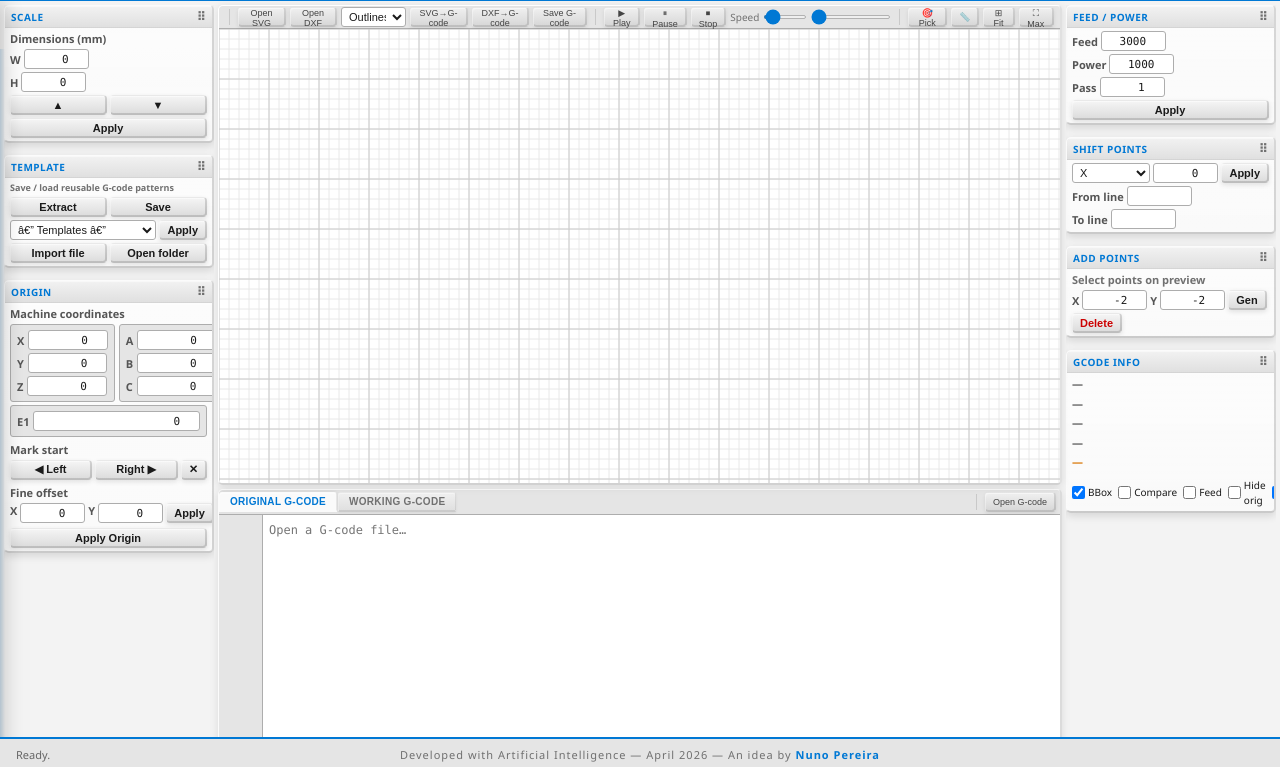
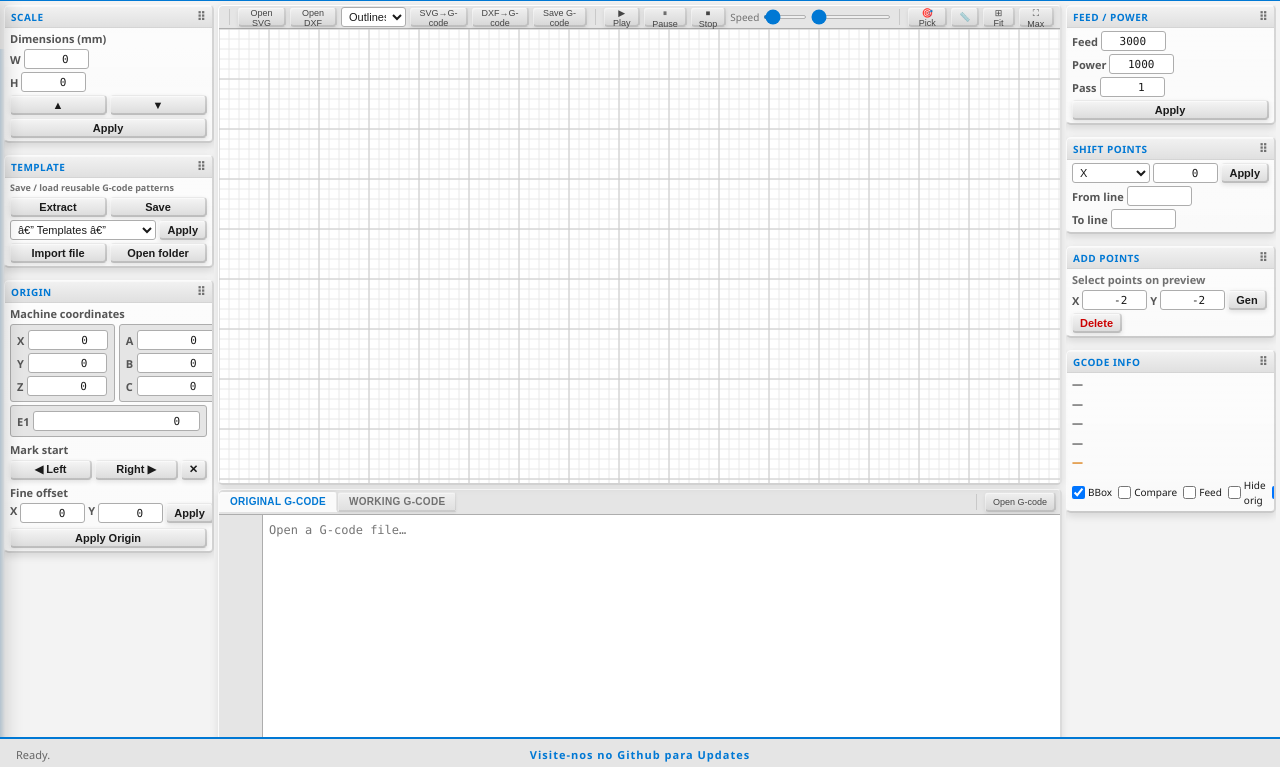
Before and after one commit to nasp2000/Edit.GC, a plain HTML site: page app/index.html in a window 1280 px wide. Shown: the part 31-798 px from the top of the page. Drawn offline with Linux system fonts and the light colour scheme.

Commit message:
Update footer: link to GitHub repo

```diff
--- a/app/index.html
+++ b/app/index.html
@@ -296,7 +296,7 @@
     </div>
     <span id="tplIndicator" class="tpl-indicator"></span>
     <span id="footerInfo"></span>
-    <span class="footer-credit">Developed with Artificial Intelligence &mdash; April 2026 &mdash; An idea by <a href="mailto:nasp2000@gmail.com" class="footer-link">Nuno Pereira</a></span>
+    <span class="footer-credit"><a href="https://github.com/nasp2000/Edit.GC" class="footer-link" target="_blank">Visite-nos no Github para Updates</a></span>
   </footer>
 
   <!-- MODAIS -->
```
